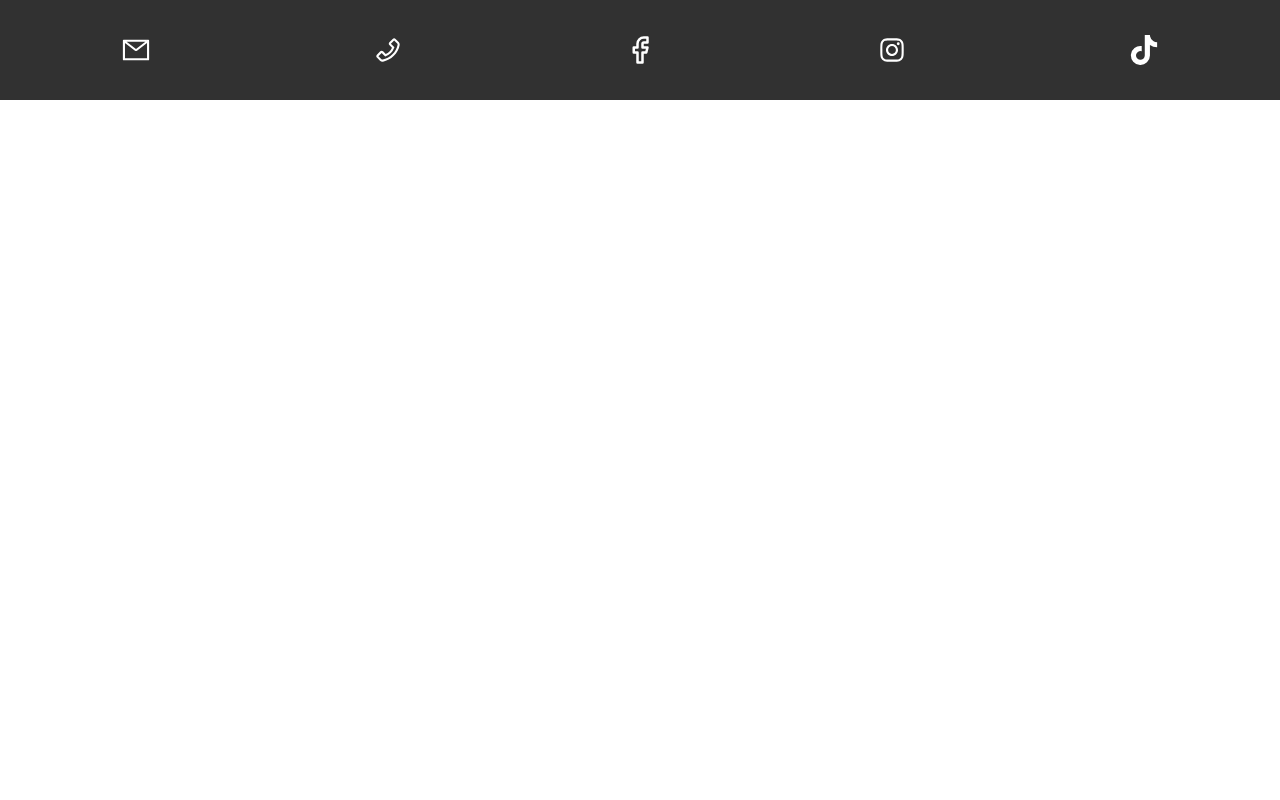
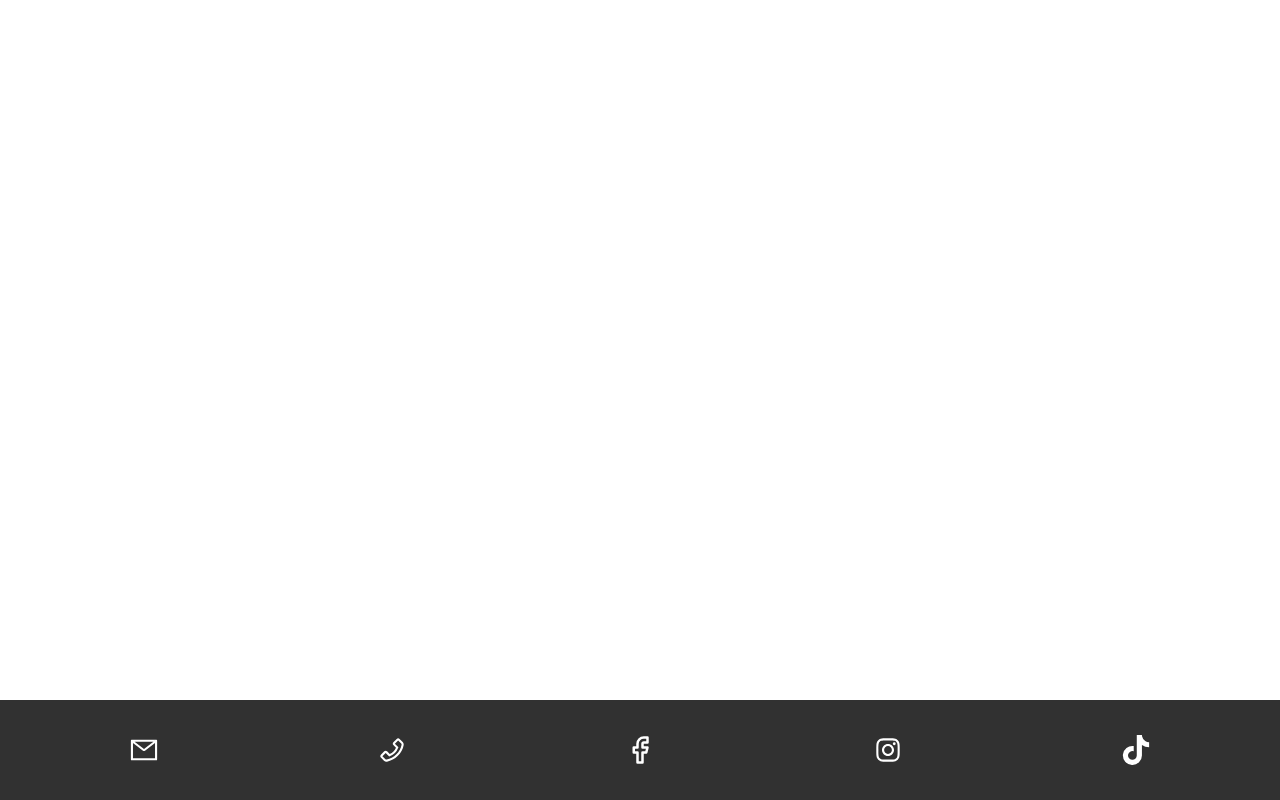
Before and after one commit to idenispankov/boomballoonlv_next_js, a Next.js app: page / in a window 1280 px wide. Built offline with nearby package versions, Linux system fonts and the light colour scheme.

Commit message:
bar on bottom test

```diff
--- a/components/ContactBar/ContactBar.module.css
+++ b/components/ContactBar/ContactBar.module.css
@@ -5,9 +5,9 @@
   display: flex;
   justify-content: space-around;
   align-items: center;
-  padding: 0 10px;
-  /* position: absolute;
-  bottom: 0; */
+  padding: 0 20px;
+  position: absolute;
+  bottom: 0;
 }
 
 .text {
```
